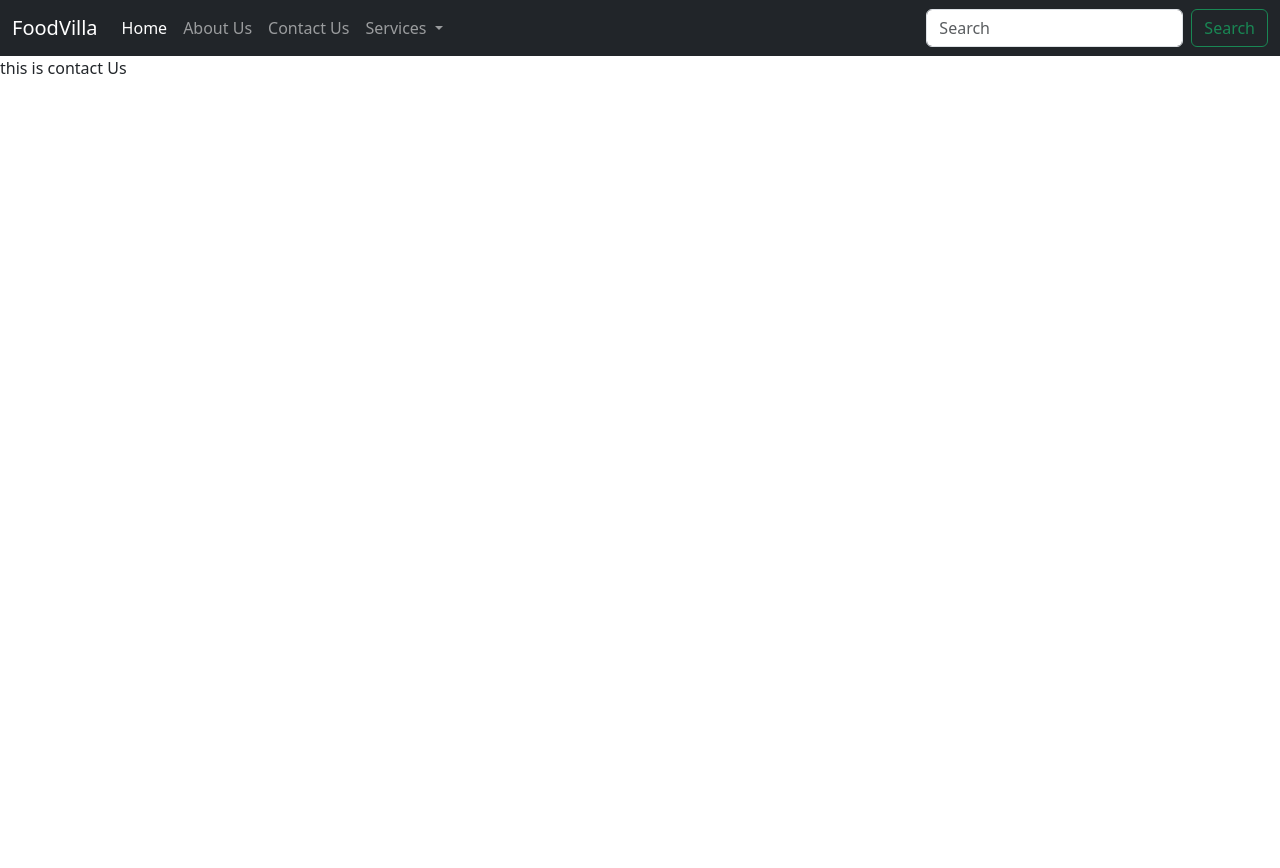
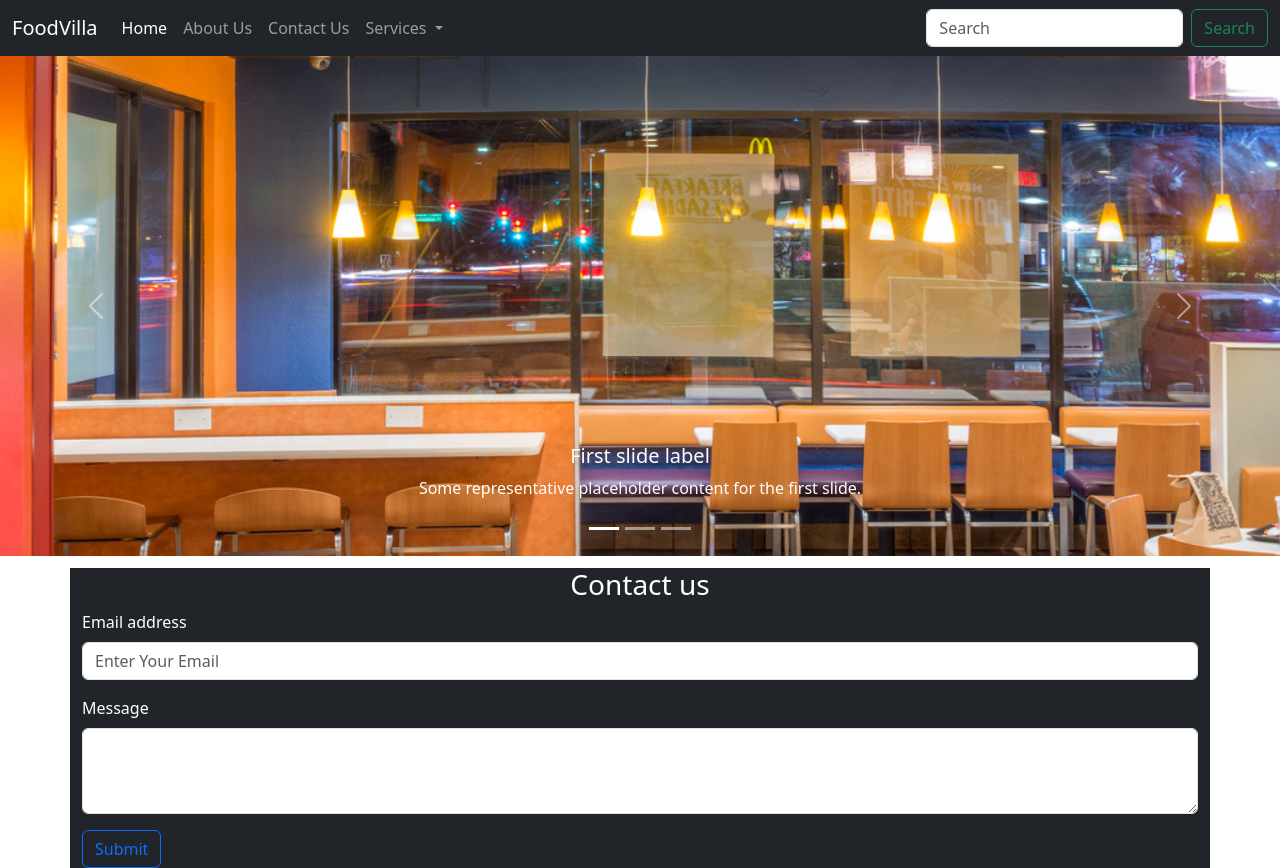
Before and after one commit to RohitSParadkar/DjangoApp, a Django app: page /contact in a window 1280 px wide. Before the commit the page ends 74 px from the top, so only its background shows below. Run offline with Django 4.2, Linux system fonts and the light colour scheme.

Commit message:
Contact Us csrf token index page enhancement

```diff
--- a/notes.txt
+++ b/notes.txt
@@ -36,3 +36,5 @@ template inheritance
 
 block
 template inheritance
+
+**csrf token
--- a/template/contactUs.html
+++ b/template/contactUs.html
@@ -1,3 +1,121 @@
 {%extends "page.html"%}
-{%block body%} this is contact Us {%endblock body%}
-{%block title%} Food Villa{%endblock title%}
+{%block body%}
+<style>
+  .carousalContainer {
+    height: 32rem;
+  }
+</style>
+<div class="carousalContainer">
+  <div class="carousalItem">
+    <div
+      id="carouselExampleCaptions"
+      class="carousel slide"
+      data-bs-ride="carousel"
+    >
+      <div class="carousel-indicators">
+        <button
+          type="button"
+          data-bs-target="#carouselExampleCaptions"
+          data-bs-slide-to="0"
+          class="active"
+          aria-current="true"
+          aria-label="Slide 1"
+        ></button>
+        <button
+          type="button"
+          data-bs-target="#carouselExampleCaptions"
+          data-bs-slide-to="1"
+          aria-label="Slide 2"
+        ></button>
+        <button
+          type="button"
+          data-bs-target="#carouselExampleCaptions"
+          data-bs-slide-to="2"
+          aria-label="Slide 3"
+        ></button>
+      </div>
+      <div class="carousel-inner">
+        <div class="carousel-item active">
+          <img src="/static/5.jpg" class="d-block w-100" alt="..." />
+          <div class="carousel-caption d-none d-md-block">
+            <h5>First slide label</h5>
+            <p>Some representative placeholder content for the first slide.</p>
+          </div>
+        </div>
+        <div class="carousel-item">
+          <img src="/static/6.jpg" class="d-block w-100" alt="..." />
+          <div class="carousel-caption d-none d-md-block">
+            <h5>Second slide label</h5>
+            <p>Some representative placeholder content for the second slide.</p>
+          </div>
+        </div>
+        <div class="carousel-item">
+          <img src="/static/7.jpg" class="d-block w-100" alt="..." />
+          <div class="carousel-caption d-none d-md-block">
+            <h5>Third slide label</h5>
+            <p>Some representative placeholder content for the third slide.</p>
+          </div>
+        </div>
+      </div>
+      <button
+        class="carousel-control-prev"
+        type="button"
+        data-bs-target="#carouselExampleCaptions"
+        data-bs-slide="prev"
+      >
+        <span class="carousel-control-prev-icon" aria-hidden="true"></span>
+        <span class="visually-hidden">Previous</span>
+      </button>
+      <button
+        class="carousel-control-next"
+        type="button"
+        data-bs-target="#carouselExampleCaptions"
+        data-bs-slide="next"
+      >
+        <span class="carousel-control-next-icon" aria-hidden="true"></span>
+        <span class="visually-hidden">Next</span>
+      </button>
+    </div>
+  </div>
+</div>
+<div class="container bg-dark">
+  <h3 class="text-center" style="color: white">Contact us</h3>
+  <form method="post" action="/contact">
+    {%csrf_token%}
+    <div class="mb-3">
+      <label
+        for="exampleFormControlInput1"
+        class="form-label"
+        style="color: white"
+        >Email address</label
+      >
+      <input
+        type="email"
+        class="form-control"
+        id="exampleFormControlInput1"
+        name="email"
+        placeholder="Enter Your Email"
+      />
+    </div>
+    <div class="mb-3">
+      <label
+        for="exampleFormControlTextarea1"
+        class="form-label"
+        style="color: white"
+        >Message</label
+      >
+      <textarea
+        class="form-control"
+        id="exampleFormControlTextarea1"
+        name = "Message"
+        name=""
+        rows="3"
+      ></textarea>
+    </div>
+    <button type="submit" class="btn btn-outline-primary">Submit</button>
+  </form>
+
+
+</div>
+
+{%endblock body%}
```
Also changed, not shown: template/index.html (+47 -9 lines), static/1.jpg, static/4.jpg (added), static/5.jpg (added), static/6.jpg (added), static/7.jpg (added).
